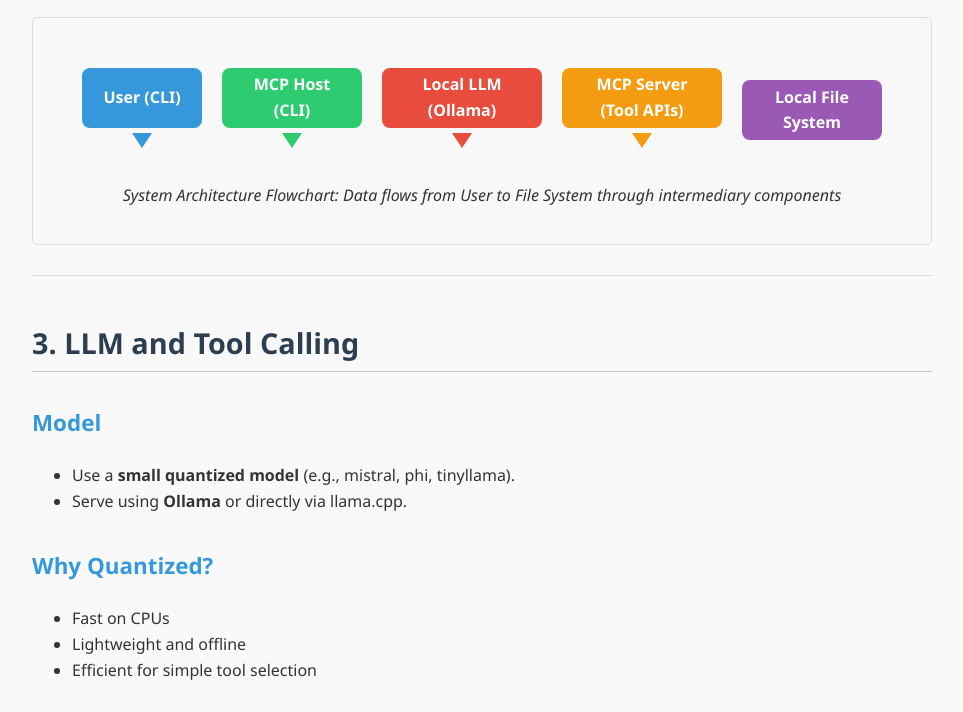
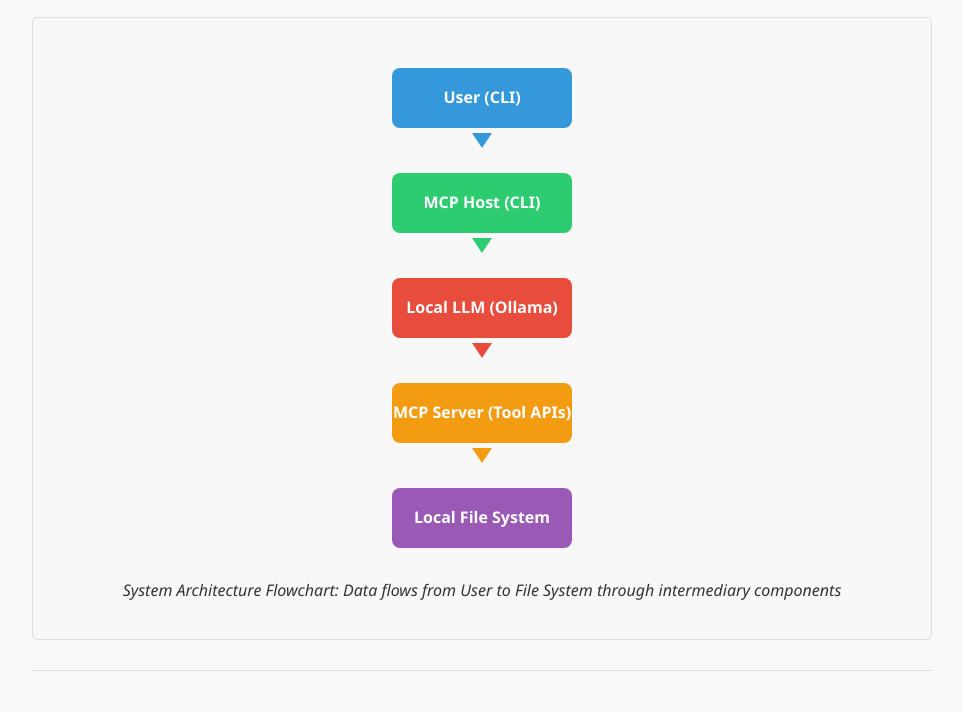
Before and after one commit to RakeshTirlangi/AI-Local-Docs, a plain HTML site: page index.html in a window 1280 px wide. Shown: the part 1147-1859 px from the top of the page, without its empty margins (158-1121 px from the left). Drawn offline with Linux system fonts and the light colour scheme.

Commit message:
Update index.html

```diff
--- a/index.html
+++ b/index.html
@@ -112,7 +112,7 @@
 </head>
 <body>
     <h1>Local AI File System Controller</h1>
-    <p>A Local AI File System Controller that allows users to control their file system using natural language commands via a command line interface (CLI). It works completely offline using a large language model (LLM) and a modular tool execution server.</p>
+    <p>The Local AI File System Controller that allows users to control their file system using natural language commands via a command line interface (CLI). It works completely offline using a large language model (LLM) and a modular tool execution server.</p>
 
     <div class="divider"></div>
 
@@ -149,10 +149,10 @@
     </ol>
 
     <div class="flowchart">
-        <div style="display: flex; flex-direction: row; justify-content: center; align-items: center; flex-wrap: wrap; margin: 20px 0;">
+        <div style="display: flex; flex-direction: column; align-items: center; margin: 20px 0;">
             <!-- User box -->
             <div style="display: flex; flex-direction: column; align-items: center; margin: 10px;">
-                <div style="width: 120px; height: 60px; background-color: #3498db; color: white; border-radius: 8px; display: flex; justify-content: center; align-items: center; font-weight: bold;">
+                <div style="width: 180px; height: 60px; background-color: #3498db; color: white; border-radius: 8px; display: flex; justify-content: center; align-items: center; font-weight: bold;">
                     User (CLI)
                 </div>
                 <!-- Arrow down -->
@@ -161,8 +161,8 @@
 
             <!-- MCP Host box -->
             <div style="display: flex; flex-direction: column; align-items: center; margin: 10px;">
-                <div style="width: 140px; height: 60px; background-color: #2ecc71; color: white; border-radius: 8px; display: flex; justify-content: center; align-items: center; font-weight: bold; text-align: center;">
-                    MCP Host<br>(CLI)
+                <div style="width: 180px; height: 60px; background-color: #2ecc71; color: white; border-radius: 8px; display: flex; justify-content: center; align-items: center; font-weight: bold; text-align: center;">
+                    MCP Host (CLI)
                 </div>
                 <!-- Arrow down -->
                 <div style="width: 0; height: 0; border-left: 10px solid transparent; border-right: 10px solid transparent; border-top: 15px solid #2ecc71; margin: 5px 0;"></div>
@@ -170,8 +170,8 @@
 
             <!-- Local LLM box -->
             <div style="display: flex; flex-direction: column; align-items: center; margin: 10px;">
-                <div style="width: 160px; height: 60px; background-color: #e74c3c; color: white; border-radius: 8px; display: flex; justify-content: center; align-items: center; font-weight: bold; text-align: center;">
-                    Local LLM<br>(Ollama)
+                <div style="width: 180px; height: 60px; background-color: #e74c3c; color: white; border-radius: 8px; display: flex; justify-content: center; align-items: center; font-weight: bold; text-align: center;">
+                    Local LLM (Ollama)
                 </div>
                 <!-- Arrow down -->
                 <div style="width: 0; height: 0; border-left: 10px solid transparent; border-right: 10px solid transparent; border-top: 15px solid #e74c3c; margin: 5px 0;"></div>
@@ -179,8 +179,8 @@
 
             <!-- MCP Server box -->
             <div style="display: flex; flex-direction: column; align-items: center; margin: 10px;">
-                <div style="width: 160px; height: 60px; background-color: #f39c12; color: white; border-radius: 8px; display: flex; justify-content: center; align-items: center; font-weight: bold; text-align: center;">
-                    MCP Server<br>(Tool APIs)
+                <div style="width: 180px; height: 60px; background-color: #f39c12; color: white; border-radius: 8px; display: flex; justify-content: center; align-items: center; font-weight: bold; text-align: center;">
+                    MCP Server (Tool APIs)
                 </div>
                 <!-- Arrow down -->
                 <div style="width: 0; height: 0; border-left: 10px solid transparent; border-right: 10px solid transparent; border-top: 15px solid #f39c12; margin: 5px 0;"></div>
@@ -188,8 +188,8 @@
 
             <!-- File System box -->
             <div style="display: flex; flex-direction: column; align-items: center; margin: 10px;">
-                <div style="width: 140px; height: 60px; background-color: #9b59b6; color: white; border-radius: 8px; display: flex; justify-content: center; align-items: center; font-weight: bold; text-align: center;">
-                    Local File<br>System
+                <div style="width: 180px; height: 60px; background-color: #9b59b6; color: white; border-radius: 8px; display: flex; justify-content: center; align-items: center; font-weight: bold; text-align: center;">
+                    Local File System
                 </div>
             </div>
         </div>
@@ -350,10 +350,10 @@
 
     <p>To start the server with a specific model and connect to the filesystem tools:</p>
 
-    <pre><code>mcphost -m ollama:qwen3:1.7b</code></pre>
+    <pre><code>mcphost -m ollama:qwen3:4b</code></pre>
 
     <p><strong>Expected Output:</strong></p>
-    <pre><code>INFO Model loaded provider=ollama model=qwen3:1.7b
+    <pre><code>INFO Model loaded provider=ollama model=qwen3:4b
 INFO Initializing server... name=filesystem
 INFO Server connected name=filesystem
 INFO Tools loaded server=filesystem count=11</code></pre>
```
